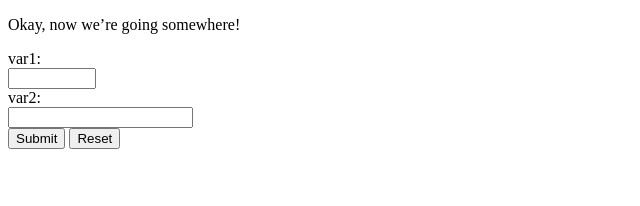
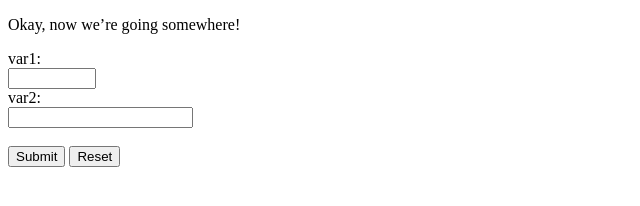
Before and after one commit to hanhwu/html5testing, a plain HTML site: page index.html in a window 1280 px wide. Shown: the whole page, without its empty margins (0-640 px from the left). Drawn offline with Linux system fonts and the light colour scheme.

Commit message:
Update index.html

```diff
--- a/index.html
+++ b/index.html
@@ -6,7 +6,7 @@
   var1:<br>
   <input type="number" name="var1" min="1" max="999999" required><br>
   var2:<br>
-  <input type="number" name="var2" required><br>
+  <input type="number" name="var2" required><br><br>
   <input type="submit">
   <input type="reset">
 </form>
```
